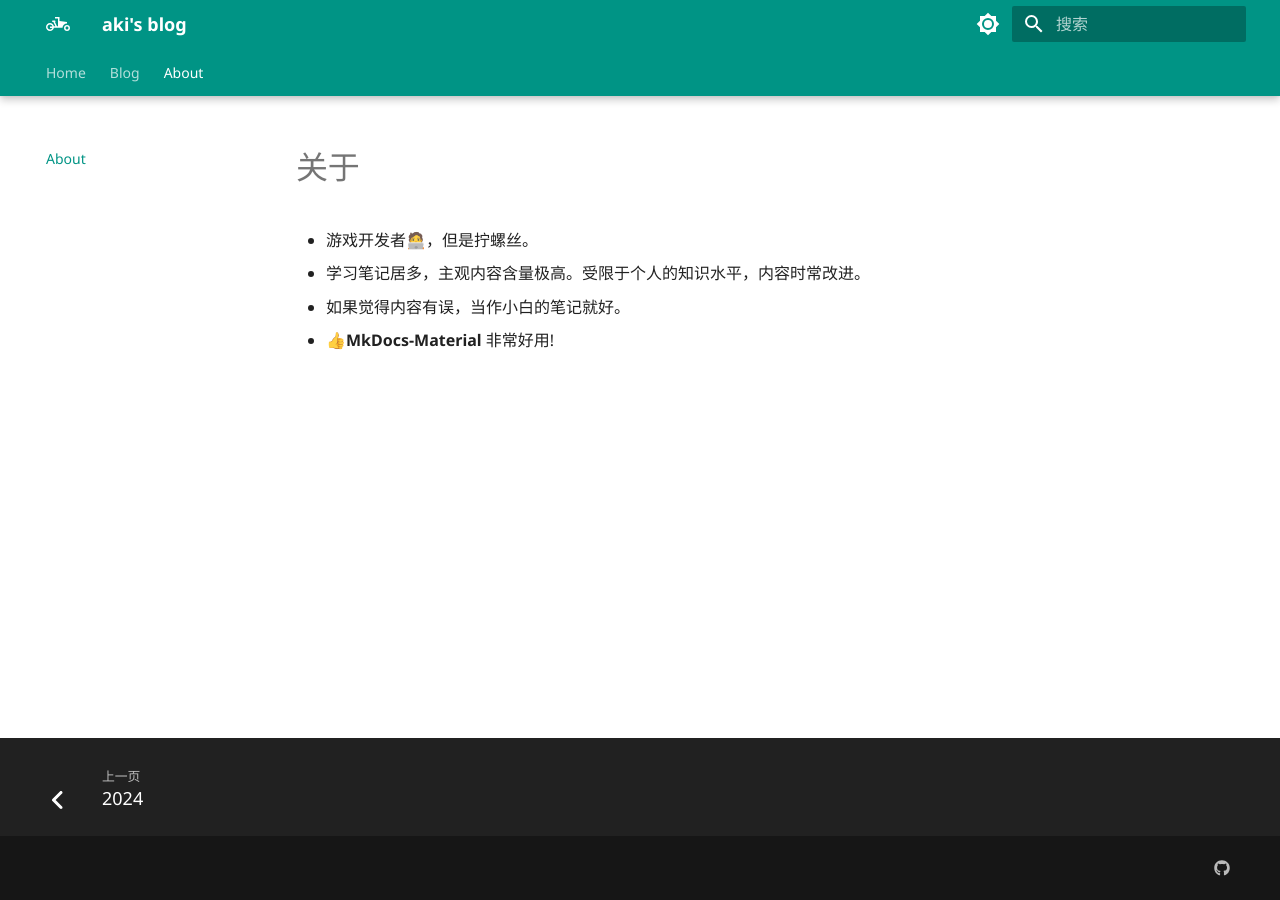
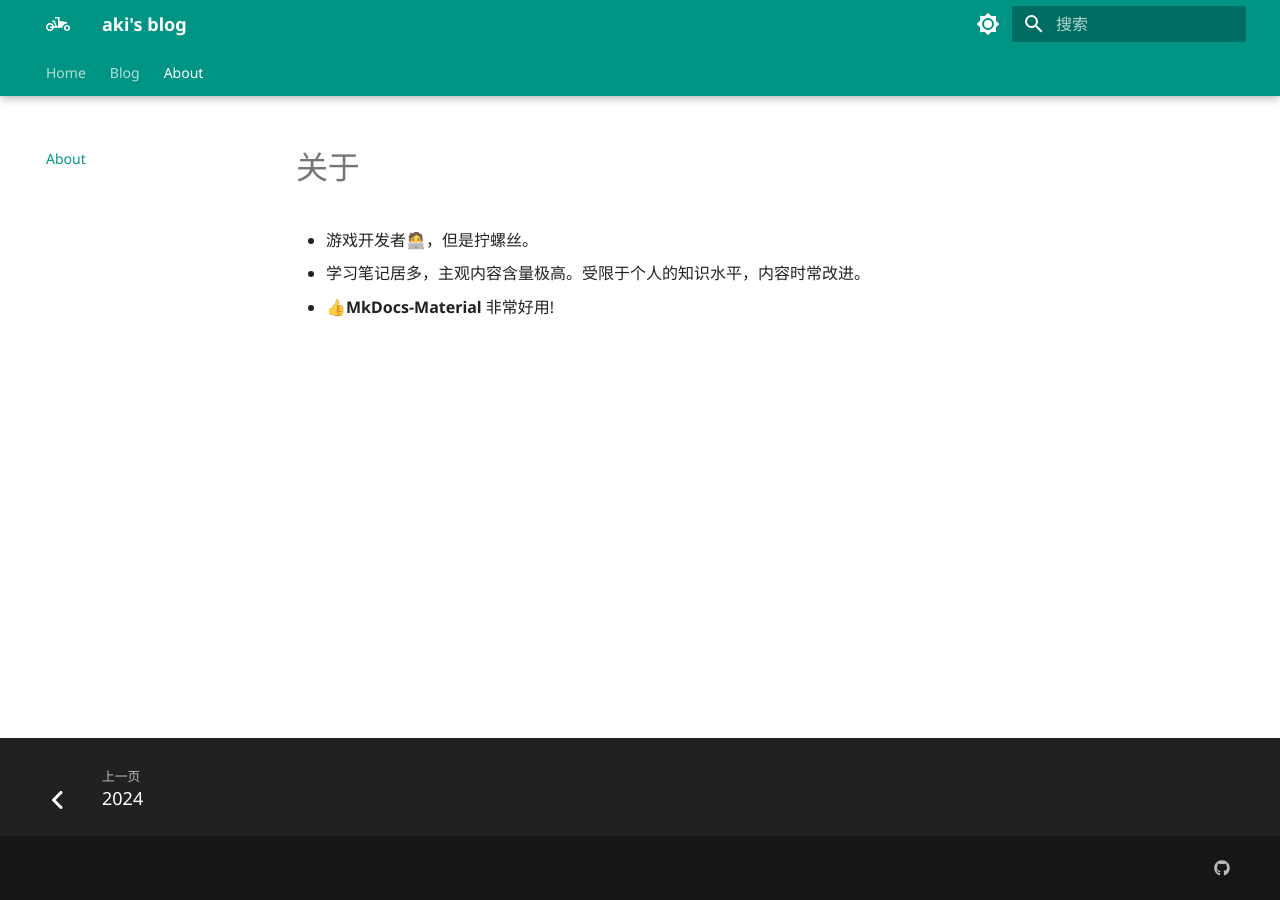
Before and after one commit to AkiyamaZw/neta_note, an MkDocs documentation site: the page built from docs/about.md, in a window 1280 px wide. Built offline with MkDocs 1.6.1 and Material for MkDocs 9.7.7, drawn with Linux system fonts in a browser that asks for light colours; nearby versions of some CDN libraries; library files that are not in the unit come from our copies.

Commit message:
mofidy about

```diff
--- a/docs/about.md
+++ b/docs/about.md
@@ -2,5 +2,4 @@
 
 * 游戏开发者🧑‍💻，但是拧螺丝。
 * 学习笔记居多，主观内容含量极高。受限于个人的知识水平，内容时常改进。
-* 如果觉得内容有误，当作小白的笔记就好。
 * 👍**MkDocs-Material** 非常好用!
```
